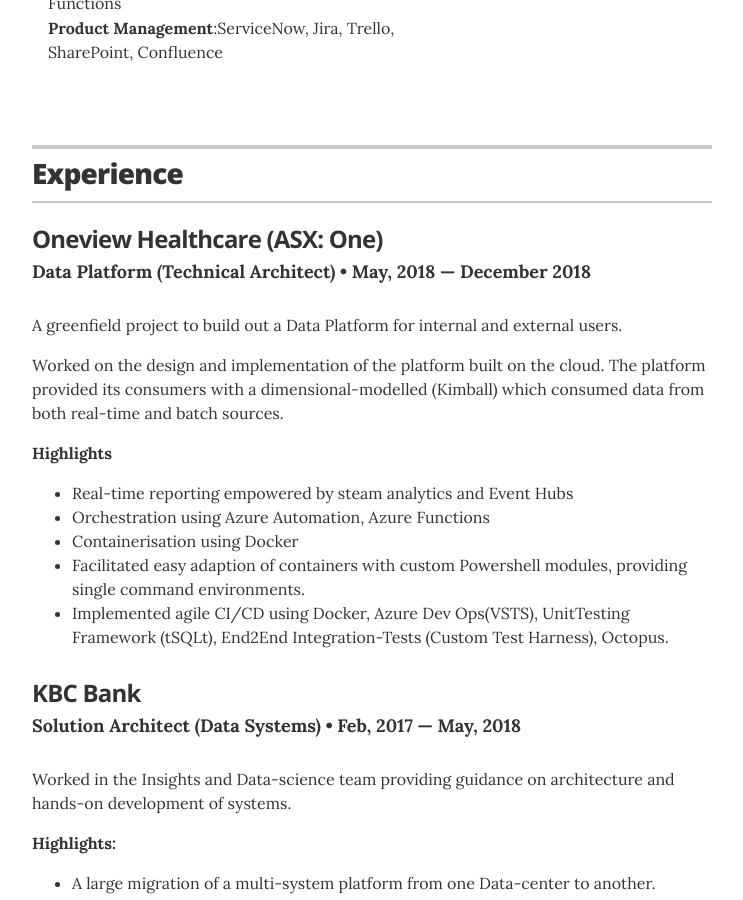
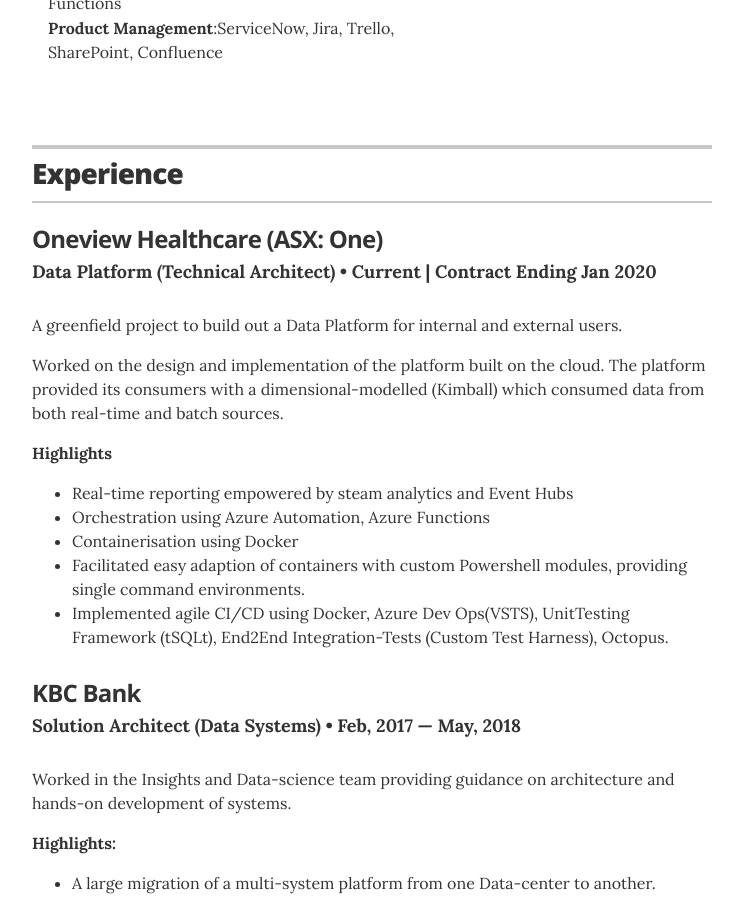
Before and after one commit to kgeorge314/resume, a Jekyll site: the page built from index.html, in a window 1280 px wide and 900 px high, scrolled down 928 px. Shown: the whole window, without its empty margins (268-1011 px from the left). Built offline with Jekyll 4.4.1, drawn with Linux system fonts in a browser that asks for light colours.

Commit message:
Updated to reflect latest contract

```diff
--- a/_data/experience.yml
+++ b/_data/experience.yml
@@ -3,7 +3,7 @@
 # OneView
 - company: "Oneview Healthcare (ASX: One)"
   position: Data Platform (Technical Architect)
-  duration: May, 2018 &mdash; December 2018
+  duration: Current | Contract Ending Jan 2020
   summary: |
     <p>A greenfield project to build out a Data Platform for internal and external users.</p>
 
```
